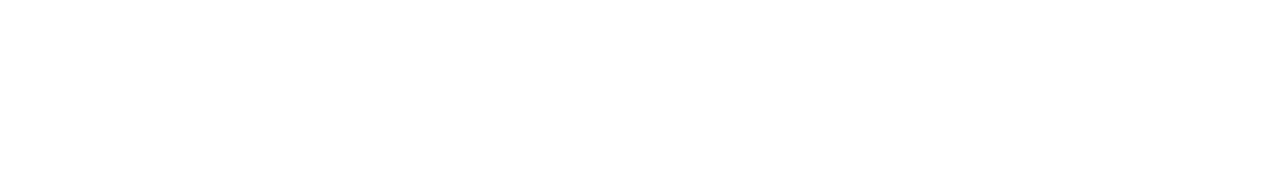
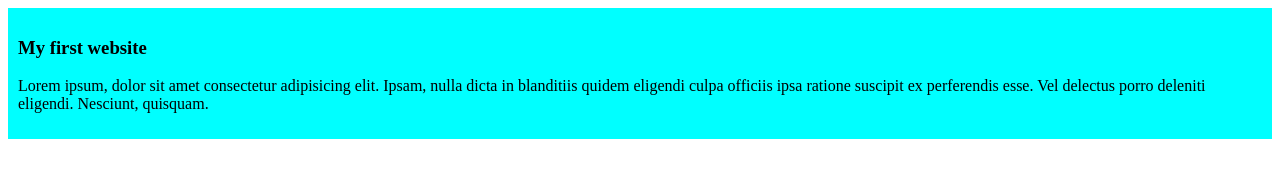
Before and after one commit to Ruhanur-byte/My-git-website, a plain HTML site: page index.html in a window 1280 px wide. Drawn offline with Linux system fonts and the light colour scheme.

Commit message:
add first blog

```diff
--- a/index.html
+++ b/index.html
@@ -4,8 +4,12 @@
     <meta charset="UTF-8">
     <meta name="viewport" content="width=device-width, initial-scale=1.0">
     <title>My git website</title>
+    <link rel="stylesheet " href="styles/blog.css"
 </head>
 <body>
-
+    <div>
+        <h3>My first website</h3>
+        <p>Lorem ipsum, dolor sit amet consectetur adipisicing elit. Ipsam, nulla dicta in blanditiis quidem eligendi culpa officiis ipsa ratione suscipit ex perferendis esse. Vel delectus porro deleniti eligendi. Nesciunt, quisquam.</p>
+    </div>
 </body>
 </html>
--- /dev/null
+++ b/styles/blog.css
@@ -0,0 +1,4 @@
+div{
+    background-color: aqua;
+    padding: 10px;
+}
```
